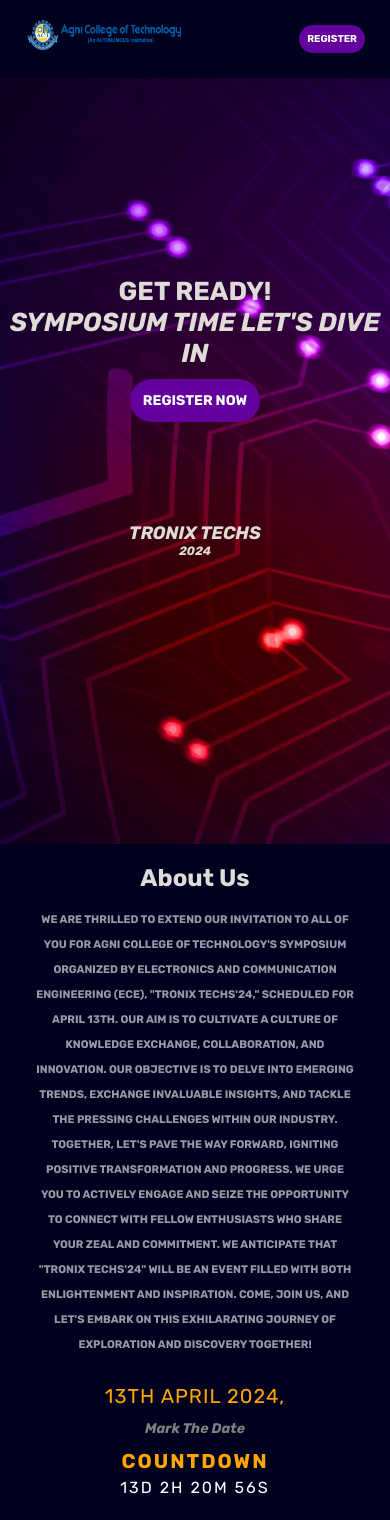
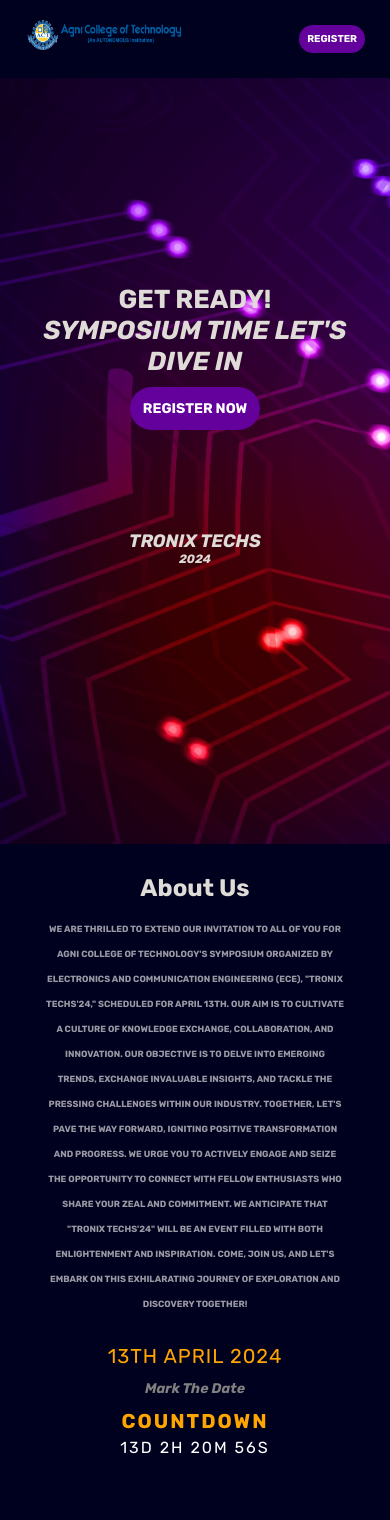
Before and after one commit to D-pak24/tronitech, a React (Vite) app: page / in a window 390 px wide. Shown: the top 1520 px of the page. Built offline with nearby package versions, Linux system fonts and the light colour scheme.

Commit message:
added styles

```diff
--- a/src/App.css
+++ b/src/App.css
@@ -193,9 +193,14 @@
 }
 @media(max-width:580px){
   .left , .Title,.titleContent{
-    font-size: 1.3rem;
+    font-size: 1.2rem;
+    max-width: 340px;
     font-optical-sizing: auto;
   }
+  .left{
+  margin-top: 15px;
+  }
+
   .mainContent{
   background-image: url("./assets/mobcircuitbg.jpg");
   }
--- a/src/Components/About.css
+++ b/src/Components/About.css
@@ -76,6 +76,9 @@
     letter-spacing: normal;
     font-size: 0.7rem;
   }
+  .aboutContainer{
+    padding: 45px 5px;
+  }
   .markdate {
     padding: 12px 6px;
     letter-spacing: 1px;
@@ -97,9 +100,11 @@
   .aboutus {
     font-size: 1.2rem;
   }
-
+.aboutContainer{
+  padding: 30px;
+}
   .aboutpara {
-    font-size: 0.55rem;
+    font-size: 0.45rem;
     letter-spacing: normal;
   }
   .countdown {
@@ -114,13 +119,13 @@
     font-size: 0.7rem;
 }
 }
-@media(max-width:360px){
+@media(max-width:380px){
     .aboutus {
-        font-size: 1.1rem;
+        font-size: 1.2rem;
       }
 
       .aboutpara {
-        font-size: 0.49rem;
+        font-size: 0.45rem;
         letter-spacing: normal;
       }
       .countdown {
--- a/src/Components/About.jsx
+++ b/src/Components/About.jsx
@@ -41,7 +41,7 @@
       <p className="aboutpara">
         We are thrilled to extend our invitation to all of you for Agni College of Technology's Symposium organized by Electronics and Communication Engineering (ECE), "TRONIX TECHS'24," scheduled for April 13th. Our aim is to cultivate a culture of knowledge exchange, collaboration, and innovation. Our objective is to delve into emerging trends, exchange invaluable insights, and tackle the pressing challenges within our industry. Together, let's pave the way forward, igniting positive transformation and progress. We urge you to actively engage and seize the opportunity to connect with fellow enthusiasts who share your zeal and commitment. We anticipate that "TRONIX TECHS'24" will be an event filled with both enlightenment and inspiration. Come, join us, and let's embark on this exhilarating journey of exploration and discovery together!
       </p>
-      <div className="markdate">13th April 2024,</div>
+      <div className="markdate">13th April 2024</div>
       <h5>Mark The Date</h5>
       <div className="countdown">
         <h4>Countdown</h4>
--- a/src/Components/Contact.css
+++ b/src/Components/Contact.css
@@ -1,6 +1,7 @@
 .contactContainer {
-  padding: 20px;
-  height: 100vh;
+  padding: 40px;
+  margin-top: 20px;
+  height: fit-content;
   text-align: center;
 }
 
@@ -31,7 +32,7 @@
   padding: 5px;
   text-decoration: underline;
   color: skyblue;
-  font-size: 0.7rem;
+  font-size: 0.5rem;
 }
 
 .contactDetails h4 {
@@ -53,26 +54,26 @@
 
 @media (max-width: 580px) {
   .contactHeader {
-    font-size: 1.3rem;
+    font-size: 1.1rem;
     padding-bottom: 0.7rem;
   }
   .contactDetails h4 {
-    font-size: 0.9rem;
+    font-size: 0.7rem;
   }
   .tronixtech{
-    font-size: 0.9rem;
+    font-size: 0.7rem;
   }
   .mail{
-    font-size: 0.9rem;
+    font-size: 0.7rem;
   }
   .email{
-    font-size: 0.9rem;
+    font-size: 0.7rem;
   }
   .aboutcontact{
-    font-size: 0.7rem ;
+    font-size: 0.67rem ;
   }
   .footer div{
-    font-size: 0.9rem ;
+    font-size: 0.8rem ;
   }
 }
 @media (max-width: 400px) {
@@ -96,10 +97,10 @@
     font-size: 0.6rem ;
   }
   .footer div{
-    font-size: 0.8rem ;
+    font-size: 0.7rem ;
   }
 }
-@media (max-width: 340px) {
+@media (max-width: 385px) {
   .contactHeader {
     font-size: 0.9rem;
     padding-bottom: 0.7rem;
@@ -120,6 +121,6 @@
     font-size: 0.5rem ;
   }
   .footer div{
-    font-size: 0.7rem ;
+    font-size: 0.5rem ;
   }
 }
--- a/src/Components/Contact.jsx
+++ b/src/Components/Contact.jsx
@@ -28,7 +28,7 @@
       <div className="footer">
         <div className="tronixtech">TRONIXTECH ' 24</div>
         <div className="email">
-          <div className="email">Email :</div> <span className="mail">tronixtech@gmail.com</span>
+          <div className="email">Email :</div> <span className="mail">tronixtechs@gmail.com</span>
         </div>
       </div>
     </div>
--- a/src/Components/Events.jsx
+++ b/src/Components/Events.jsx
@@ -45,16 +45,18 @@
           <figure className="techbg">
             <img src={props.img1} alt="Technical" className="technicalimg" />
           </figure>
+          </Link>
           <h5>Technical Events</h5>
-          </Link>
+
         </div>
         <div className="nontechnical">
           <Link to={"/nontechnical"}>
           <figure className="nontechbg">
             <img src={props.img2} alt="Technical" className="technicalimg" />
           </figure>
+          </Link>
           <h5>Non Technical Events</h5>
-          </Link>
+
         </div>
       </div>
     </>
--- /dev/null
+++ b/src/Pages/TechnicalEvents.css
@@ -0,0 +1,12 @@
+.eventImg img{
+    transition: all 0.5s ease-in-out;
+    width: 300px;
+    transform: translate(-100%);
+    animation: leftToright 0.5s ease-in  forwards;
+}
+
+@keyframes leftToright{
+    to{
+transform: translate(0);
+    }
+}
--- a/src/Pages/TechnicalEvents.jsx
+++ b/src/Pages/TechnicalEvents.jsx
@@ -1,7 +1,21 @@
+import "./TechnicalEvents.css";
+import errorcode from "./eventimgs/error_code.jpg";
 function TechnicalEvents(){
+
+    return(
+
+
     <>
-     <h4>Tech Events Page</h4>
+     <div className="technicaleventsCon">
+        <div className="events">
+            <div className="eventImg">
+                <img src={errorcode} alt="errorcodeBanner" id="errorcodeimg" />
+            </div>
+            <div className="eventDes"></div>
+        </div>
+     </div>
     </>
+    )
 }
 
 export default TechnicalEvents;
```
Also changed, not shown: src/Pages/NonTechnicalEvents.css (added), src/Pages/eventimgs/error_code.jpg (added).
